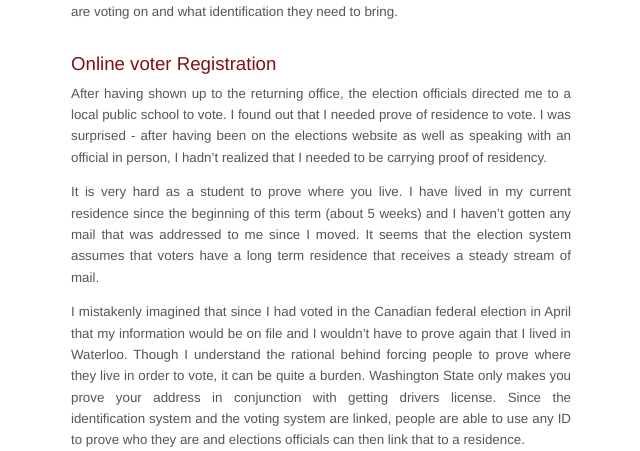
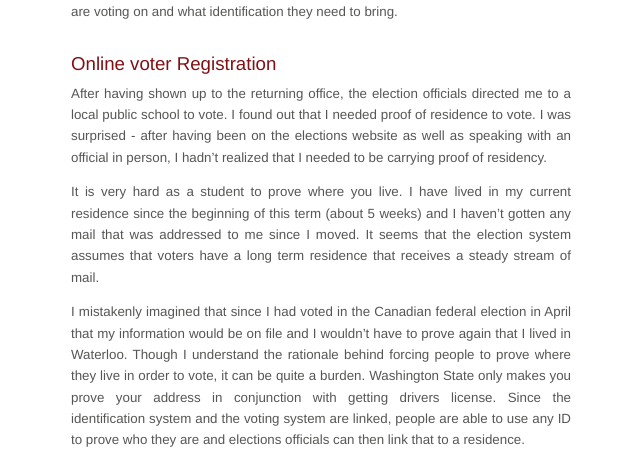
Before and after one commit to tallowen/tallowen.github.com, a Jekyll site: the page built from blog/_posts/2011-10-08-why_I_didnt_vote.markdown, in a window 1280 px wide. Shown: the part 713-1164 px from the top of the page, without its empty margins (439-1079 px from the left). Built offline with Jekyll 4.4.1, drawn with Linux system fonts in a browser that asks for light colours.

Commit message:
Fixed typos from morgan

```diff
--- a/blog/_posts/2011-10-08-why_I_didnt_vote.markdown
+++ b/blog/_posts/2011-10-08-why_I_didnt_vote.markdown
@@ -18,11 +18,11 @@ Like any stereotypical young voter, I went strait to the internet to find out ho
 Though finding the wrong address was a mistake on my part, the website should have been dead simple to use. A good elections website should allow a person to enter an address and get precise information about where to vote, what races they are voting on and what identification they need to bring.
 
 ## Online voter Registration
-After having shown up to the returning office, the election officials directed me to a local public school to vote. I found out that I needed prove of residence to vote. I was surprised - after having been on the elections website as well as speaking with an official in person, I hadn't realized that I needed to be carrying proof of residency.
+After having shown up to the returning office, the election officials directed me to a local public school to vote. I found out that I needed proof of residence to vote. I was surprised - after having been on the elections website as well as speaking with an official in person, I hadn't realized that I needed to be carrying proof of residency.
 
 It is very hard as a student to prove where you live. I have lived in my current residence since the beginning of this term (about 5 weeks) and I haven't gotten any mail that was addressed to me since I moved. It seems that the election system assumes that voters have a long term residence that receives a steady stream of mail.
 
-I mistakenly imagined that since I had voted in the Canadian federal election in April that my information would be on file and I wouldn't have to prove again that I lived in Waterloo. Though I understand the rational behind forcing people to prove where they live in order to vote, it can be quite a burden.  Washington State only makes you prove your address in conjunction with getting drivers license. Since the identification system and the voting system are linked, people are able to use any ID to prove who they are and elections officials can then link that to a residence.
+I mistakenly imagined that since I had voted in the Canadian federal election in April that my information would be on file and I wouldn't have to prove again that I lived in Waterloo. Though I understand the rationale behind forcing people to prove where they live in order to vote, it can be quite a burden.  Washington State only makes you prove your address in conjunction with getting drivers license. Since the identification system and the voting system are linked, people are able to use any ID to prove who they are and elections officials can then link that to a residence.
 
 Washington state maintains a [website][1] that allows voters to  login and receive personalized information about which races they can vote in, how to vote and allows them to update their personal information.
 
```
